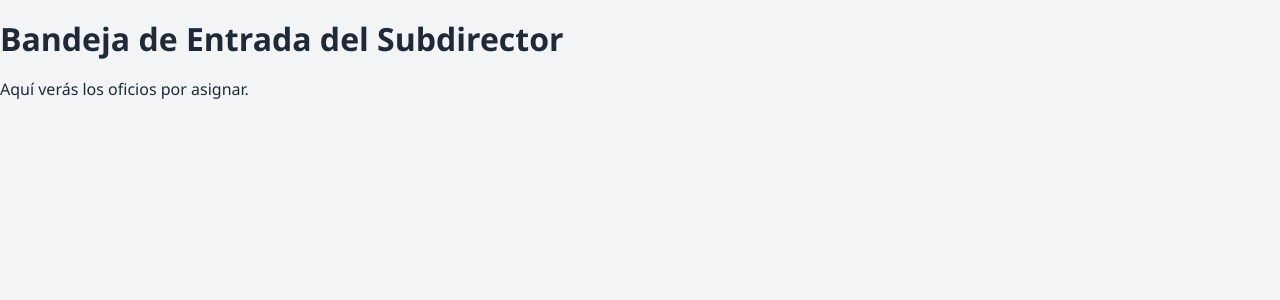
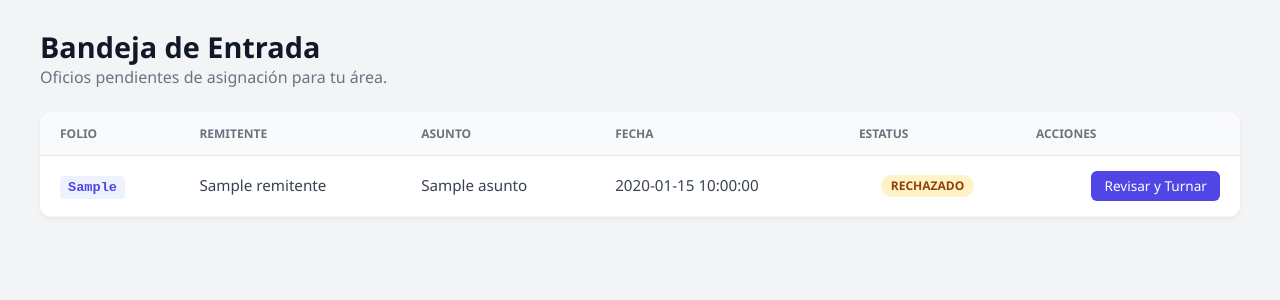
Before and after one commit to BrandonCVale/AMH_SISTEMA_OFICIOS, a Flask app: template app/templates/oficios/dashboard_subdirector.html in a window 1280 px wide. Shown: the top 300 px of the page. Run offline with Flask 3, Linux system fonts and the light colour scheme; the template is opened without the code that fills it: most values are stand-ins (such as "Sample title", 1, 10 or a date in 2020).

Commit message:
Trabajando en; ajustar fragmentos para que se reutilicen en ciertos html de diferentes usuarios y en los modelos del kpi para los usuarios

```diff
--- a/app/routes/oficios.py
+++ b/app/routes/oficios.py
@@ -94,6 +94,12 @@ def crear_oficio():
     )
 
 
+@bp_oficios.route("/reasignar_oficio/<int:id_oficio>", methods=["GET", "POST"])
+@login_required
+def reasignar_oficio(id_oficio):
+    return f"Pantalla de revisión para el oficio ID: {id_oficio} (En construcción)"
+
+
 @bp_oficios.route("/api/subdirector/<int:id_area>")
 @login_required
 def api_obtener_subdirector(id_area):
--- a/app/static/css/panel.css
+++ b/app/static/css/panel.css
@@ -241,7 +241,8 @@
 .tarjeta-destacada {
     border-top: 5px solid #4f46e5;
     /* Violeta */
-    padding-top: 25px; /* Espacio interno entre el borde de color y el contenido */
+    padding-top: 25px;
+    /* Espacio interno entre el borde de color y el contenido */
 }
 
 /* Texto pequeño de ayuda (ej: formatos permitidos) */
@@ -303,7 +304,8 @@
 
 /* La caja que contiene los datos del subdirector (inicia oculta) */
 #datos_destinatario {
-    display: none; /* Se muestra vía JS */
+    display: none;
+    /* Se muestra vía JS */
     background-color: #f9fafb;
     padding: 20px;
     border-radius: 8px;
@@ -316,7 +318,8 @@
     background-color: #f3f4f6;
     color: #6b7280;
     border-color: #e5e7eb;
-    cursor: default; /* El cursor no cambia a texto */
+    cursor: default;
+    /* El cursor no cambia a texto */
     font-weight: 500;
 }
 
@@ -330,3 +333,34 @@
     text-transform: uppercase;
     letter-spacing: 0.5px;
 }
+
+/* --- AGREGADOS PARA EL SUBDIRECTOR --- */
+
+/* Estilo tipo código para el Folio */
+.dato-folio {
+    font-family: "Courier New", Courier, monospace;
+    font-weight: 700;
+    color: #4f46e5; /* Color violeta del sistema */
+    background-color: #eef2ff;
+    padding: 4px 8px;
+    border-radius: 4px;
+    font-size: 0.85rem;
+}
+
+/* Botón primario (Relleno de color) para acciones principales */
+.btn-primario {
+    background-color: #4f46e5;
+    color: white;
+    padding: 6px 12px;
+    border-radius: 6px;
+    font-size: 0.85rem;
+    text-decoration: none;
+    border: 1px solid transparent;
+    transition: background 0.2s;
+    display: inline-block;
+}
+
+.btn-primario:hover {
+    background-color: #4338ca;
+    color: white;
+}
--- a/app/templates/oficios/dashboard_subdirector.html
+++ b/app/templates/oficios/dashboard_subdirector.html
@@ -1,9 +1,59 @@
 {% extends "base.html" %}
 {% block titulo %}
-    Panel Subdirector
+    Bandeja de Entrada - Subdirector
 {% endblock titulo %}
-
+{% block css_adicional %}
+    <link rel="stylesheet"
+          href="{{ url_for('static', filename='css/panel.css') }}">
+{% endblock css_adicional %}
 {% block contenido_principal %}
-    <h1>Bandeja de Entrada del Subdirector</h1>
-    <p>Aquí verás los oficios por asignar.</p>
+    <div class="contenedor-principal">
+        {# ENCABEZADO (Usando tus clases .header-seccion y .titulo-panel) #}
+        <div class="header-seccion">
+            <div>
+                <h1 class="titulo-panel">Bandeja de Entrada</h1>
+                <p class="subtitulo-panel">Oficios pendientes de asignación para tu área.</p>
+            </div>
+        </div>
+        {# TABLA (Usando tus clases .tarjeta-tabla y .tabla-moderna) #}
+        <div class="tarjeta-tabla">
+            <table class="tabla-moderna">
+                <thead>
+                    <tr>
+                        <th>Folio</th>
+                        <th>Remitente</th>
+                        <th>Asunto</th>
+                        <th>Fecha</th>
+                        <th class="texto-centro">Estatus</th>
+                        <th class="texto-derecha">Acciones</th>
+                    </tr>
+                </thead>
+                <tbody>
+                    {% for oficio in oficios %}
+                        <tr>
+                            <td>
+                                <span class="dato-folio">{{ oficio.folio_interno }}</span>
+                            </td>
+                            <td>
+                                <div>{{ oficio.remitente }}</div>
+                            </td>
+                            <td>{{ oficio.asunto }}</td>
+                            <td>{{ oficio.fecha_creacion }}</td>
+                            <td class="texto-centro">
+                                <span class="badge badge-amarillo">{{ oficio.estatus }}</span>
+                            </td>
+                            <td class="texto-derecha">
+                                <a href="{{ url_for('oficios.reasignar_oficio', id_oficio=oficio.id_oficio) }}"
+                                   class="btn-primario">Revisar y Turnar</a>
+                            </td>
+                        </tr>
+                    {% else %}
+                        <tr>
+                            <td colspan="6" class="fila-vacia">No hay oficios pendientes por asignar.</td>
+                        </tr>
+                    {% endfor %}
+                </tbody>
+            </table>
+        </div>
+    </div>
 {% endblock contenido_principal %}
```
Also changed, not shown: app/models/oficio.py (+87 -27 lines), app/templates/fragments/kpis.html (added, +14 -0 lines), app/templates/oficios/dashboard_gestor.html (+9 -15 lines).
